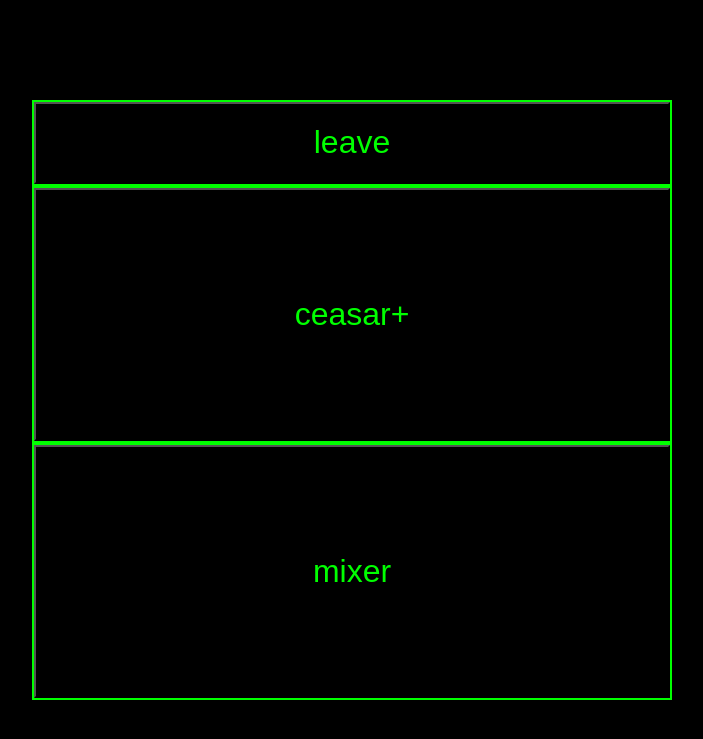
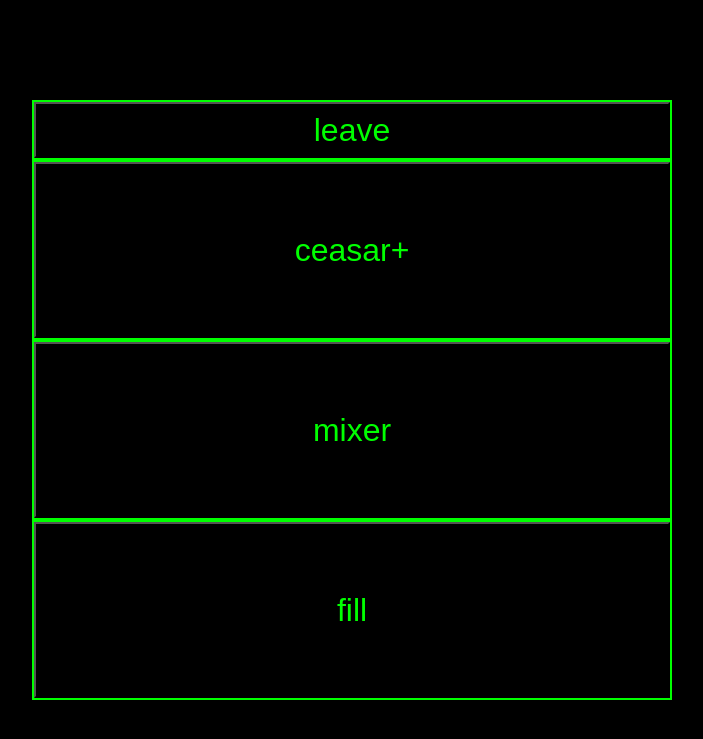
Before and after one commit to Homo-sapiens-sapiens/Koumiss_site, a Flask app: page /menu in a window 1280 px wide. Shown: the top 739 px of the page, without its empty margins (288-991 px from the left). Run offline with Flask 3, Linux system fonts and the light colour scheme; parts of the project's set-up code (start-up, migrations or seed data) failed here and were passed over.

Commit message:
Update menu.html
yaaaaay

```diff
--- a/templates/menu.html
+++ b/templates/menu.html
@@ -14,7 +14,7 @@
 		.grid-container{
 			display:grid;
 			grid-template-columns:1fr;
-			grid-template-rows:1fr 3fr 3fr}
+			grid-template-rows:1fr 3fr 3fr 3fr}
 		.grid-item{
 			display:flex;
 			align-items:center;
@@ -49,6 +49,11 @@
 				<button type="submit" class="full">mixer</button>
 			</form>
 		</div>
+		<div class="grid-item">
+			<form action="{{ url_for('fill') }}" method="get" class="full" name="1">
+				<button type="submit" class="full">fill</button>
+			</form>
+		</div>
 	</div>
 </body>
 </html>
```
